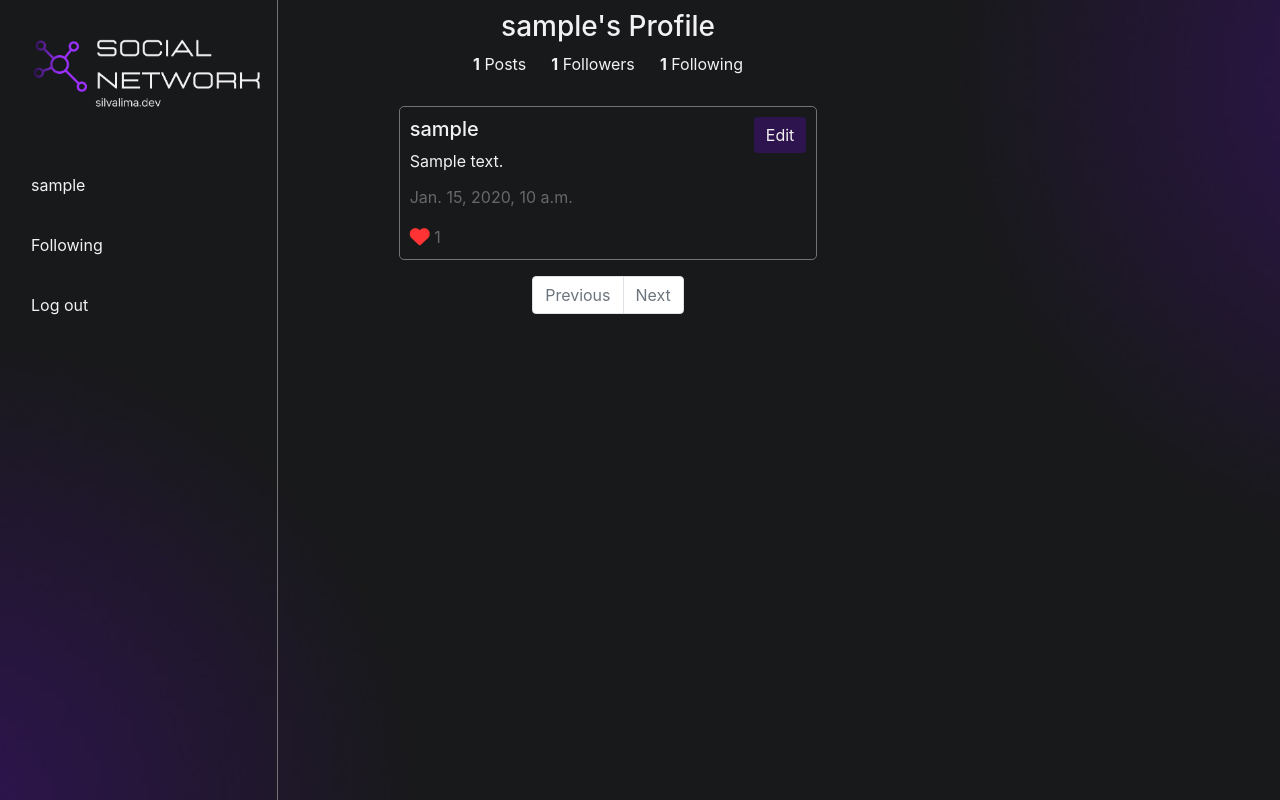
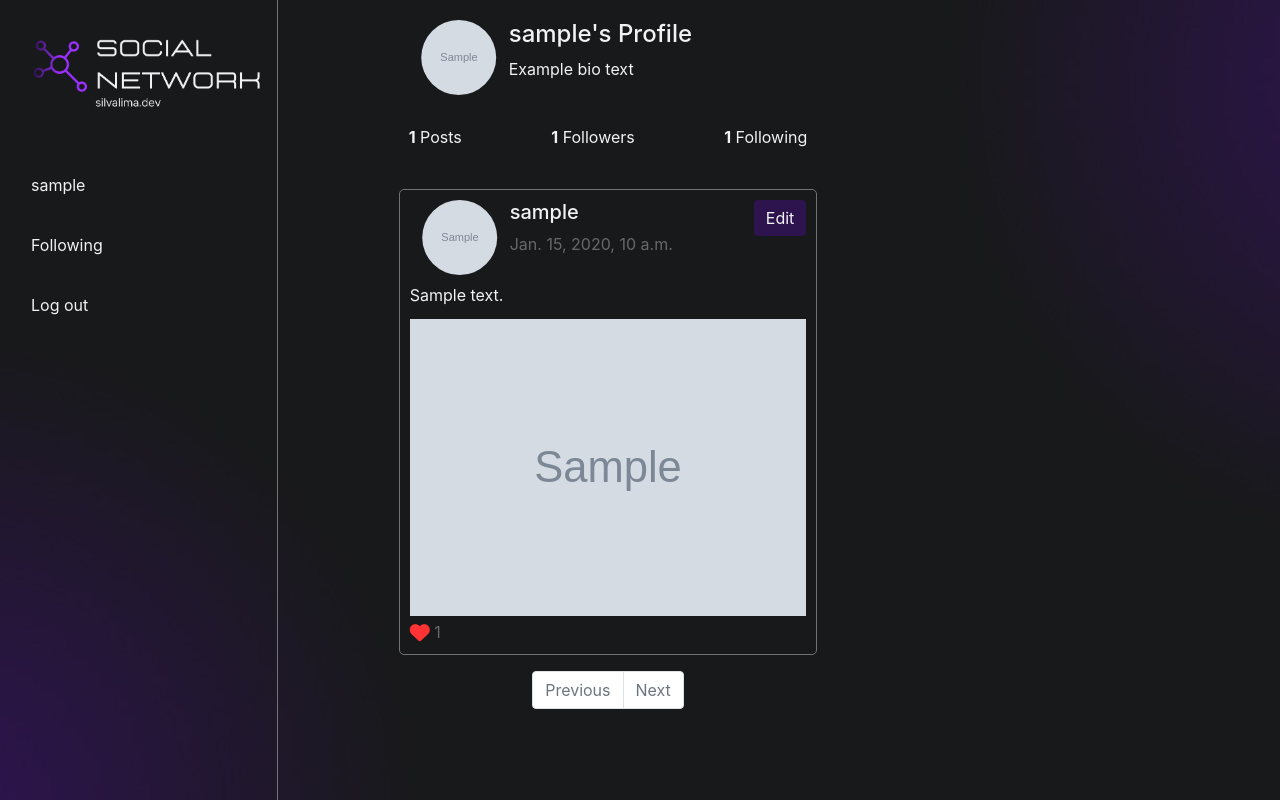
Before and after one commit to Aeziren/social-network, a Django app: a page that uses network/templates/network/user.html in a window 1280 px wide. Run offline with Django 3.2, Linux system fonts and the light colour scheme; a user stored in the database is signed in; tables that the repository leaves empty hold one stand-in row (values such as "Sample post"); grey boxes marked "Sample" are stand-in pictures; some libraries are stand-ins or nearby versions.

Commit message:
updated profile page

```diff
--- a/network/static/network/styles.css
+++ b/network/static/network/styles.css
@@ -1,9 +1,12 @@
-.post {
+.post, .user-container {
     padding: 10px;
-    border: 1px solid #737373;
     border-radius: 5px;
     width: 35%;
     min-width: 340px;
+}
+
+.post {
+    border: 1px solid #737373;
 }
 
 .new-post {
@@ -199,8 +202,9 @@ a:hover{
 
 #user-stats {
     display: flex;
-    width: 270px;
+    width: 100%;
     justify-content: space-between;
+    margin-top: 30px;
     margin-bottom: 30px;
 }
 
--- a/network/templates/network/user.html
+++ b/network/templates/network/user.html
@@ -1,14 +1,20 @@
 {% extends "network/layout.html" %}
 
 {% block content %}
+    <div class="user-container">
         <div id="user-title">
-        <h3>{{ profile.username }}'s Profile</h3>
+            <img src="{{ user.photo }}" class="profile-photo">
+            <div class="title-bio">
+                <h4>{{ profile.username }}'s Profile</h4>
+                <span>Example bio text</span>
+            </div>
             {% if not same_user and user.is_authenticated %}
                 <button id="follow_btn"
                     data-from_user="{{ user.username }}"
                     data-to_user="{{ profile.username }}"
                     data-follow_type="{{ follow_type }}"
-            class="follow-btn btn btn-primary">{{ follow_type|title }}</button>
+                    class="follow-btn btn btn-primary">{{ follow_type|title }}
+                </button>
             {% endif %}
         </div>
         <div id="user-stats">
@@ -16,19 +22,27 @@
             <span><strong>{{ qtt_followers }}</strong> Followers</span>
             <span><strong>{{ qtt_following}}</strong> Following</span>
         </div>
+    </div>
     {% for post in page_obj %}
         <div class="mb-3 post" id="post{{ post.pk }}" data-id="{{ post.pk }}">
             {% if post.user == request.user %}
-                <button class="edit_btn btn btn-primary"
-                data-post_id="{{ post.pk }}">Edit</button>
+                <button class="edit_btn btn btn-primary">Edit</button>
             {% endif %}
+            <div class="container-profile">
+                <img src="{{ post.user.photo }}" class="profile-photo">
+                <div>
                     <a href="{% url 'user' username=post.user %}"><h5>{{ post.user }}</h5></a>
+                    <p class="gray">{{ post.timestamp }}</p>
+                </div>
+            </div>
             <div class="post_content">
                 {{ post.content }}
             </div>
+            <div class="container-image">
+                <img src="{{ post.image }}" alt="Post Image" class="post-image">
+            </div>
             <button class="save_btn btn btn-primary" hidden>Save</button>
             <button class="cancel_btn btn btn-secondary" hidden>Cancel</button>
-            <p class="gray">{{ post.timestamp }}</p>
             {% if post in liked_posts %}
                 <i data-action="unlike" class="fa-solid fa-heart fa-lg"></i>
             {% else %}
```
Lines whose indentation alone changed are shown as unchanged.
